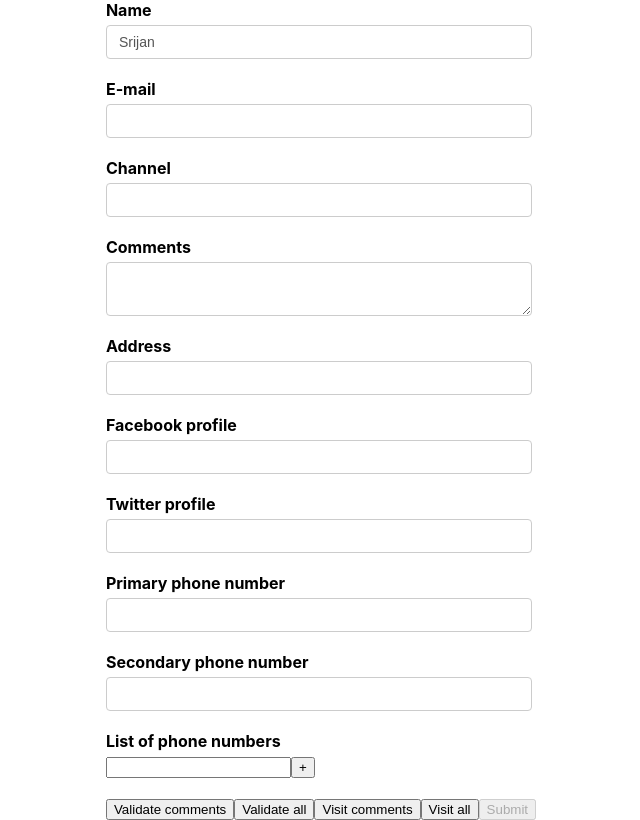
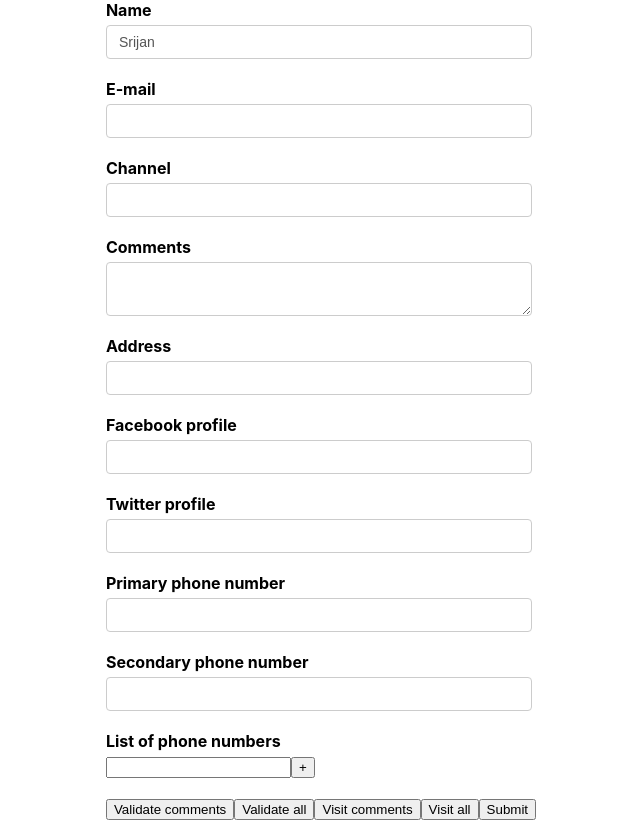
Before and after one commit to SrijanShovit/React-Formik-L, a React (Create React App) app: page / in a window 1280 px wide. Shown: the whole page, without its empty margins (319-959 px from the left). Built offline with nearby package versions, Linux system fonts and the light colour scheme.

Commit message:
disabling submit button while submission is in process

```diff
--- a/src/components/YoutubeForm.js
+++ b/src/components/YoutubeForm.js
@@ -17,8 +17,10 @@
     phNumbers:['']
 }
 
-const onSubmit = values => {
+const onSubmit = (values,onSubmitProps) => {
     console.log('Form data',values)
+    console.log('Submit props',onSubmitProps)
+    onSubmitProps.setSubmitting(false)
 }
 
 
@@ -86,7 +88,9 @@
                         <Field
                         as="textarea"
                         // component="textarea"
-                        id="comments" name="comments" validate={validationComments}/>
+                        id="comments" name="comments"
+                        validate={validationComments}
+                        />
                         <ErrorMessage name="comments" components={TextError}/>
                     </div>
 
@@ -180,7 +184,7 @@
                     })}
                     >Visit all</button>
                     {/* dirty should be used only if we are sure that user will interact with our app and the submitting values would be diff from initial values */}
-                    <button type="submit" disabled={!(formik.dirty && formik.isValid)}>Submit</button>
+                    <button type="submit" disabled={!formik.isValid || formik.isSubmitting}>Submit</button>
                 </Form>
                 )
             }
```
